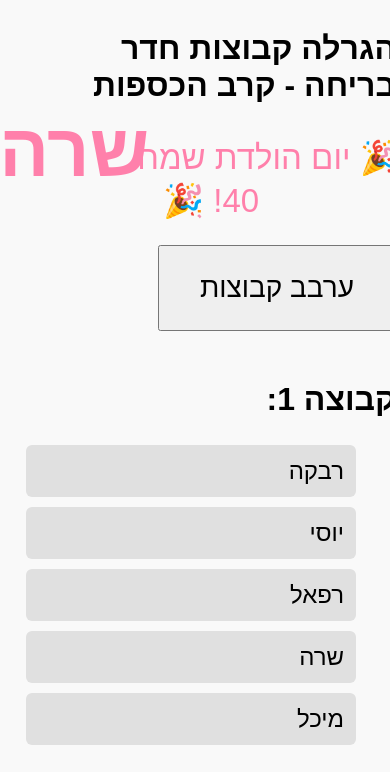
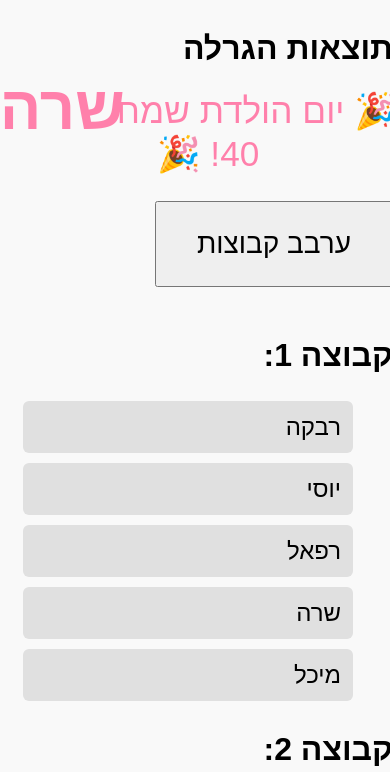
Before and after one commit to rafoshik/draw, a plain HTML site: page index.html in a window 390 px wide. Shown: the top 772 px of the page. Drawn offline with Linux system fonts and the light colour scheme.

Commit message:
Update index.html

```diff
--- a/index.html
+++ b/index.html
@@ -1,7 +1,7 @@
 <!DOCTYPE html>
 <html>
 <head>
-    <title>הגרלה קבוצות חדר בריחה - קרב הכספות</title>
+    <title>תוצאות הגרלה</title>
     <style>
         body {
             font-family: Arial, sans-serif;
@@ -32,14 +32,14 @@
         }
         /* אנימציה של יום הולדת */
         #birthdayMessage {
-            font-size: 36px;
+            font-size: 28px;
             color: #ff4081;
             text-align: center;
             margin-bottom: 30px;
             animation: pulse 2s infinite;
         }
         #birthdayMessage .sarah {
-            font-size: 48px;
+            font-size: 36px;
             font-weight: bold;
             display: inline-block;
             animation: grow 2s infinite;
@@ -70,16 +70,16 @@
                 font-size: 24px;
             }
             #birthdayMessage {
-                font-size: 30px;
+                font-size: 32px;
             }
             #birthdayMessage .sarah {
-                font-size: 48px;
+                font-size: 40px;
             }
         }
     </style>
 </head>
 <body>
-    <h1>הגרלה קבוצות חדר בריחה - קרב הכספות</h1>
+    <h1>תוצאות הגרלה</h1>
 
     <div id="birthdayMessage">🎉 יום הולדת שמח <span class="sarah">שרה</span> 40! 🎉</div>
 
@@ -121,6 +121,7 @@
             let randomValue = Math.random();
             let rivka = 'רבקה';
             let michal = 'מיכל';
+            let orly = 'אורלי';
 
             let group1 = [];
             let group2 = [];
@@ -137,10 +138,17 @@
                 // הסרתן מהרשימות הנותרות
                 remainingCat1 = remainingCat1.filter(person => person !== rivka && person !== michal);
 
-                // בחירת 1 משתתף נוסף מקטגוריה 1
-                let selectedCat1 = getRandomElements(remainingCat1, 1);
+                // בחירת 1 משתתף נוסף מקטגוריה 1, למעט אורלי
+                let selectedCat1 = getRandomElements(remainingCat1, 1, [orly]);
                 group1 = group1.concat(selectedCat1);
                 remainingCat1 = remainingCat1.filter(person => !selectedCat1.includes(person));
+
+                // אם לא נותרו משתתפים בקטגוריה 1 למעט אורלי, נוסיף את שרה
+                if (selectedCat1.length === 0) {
+                    let sara = 'שרה';
+                    group1.push(sara);
+                    remainingCat1 = remainingCat1.filter(person => person !== sara);
+                }
 
                 // בחירת 2 משתתפים מקטגוריה 2
                 let selectedCat2 = getRandomElements(remainingCat2, 2);
@@ -167,8 +175,9 @@
                 // הסרתן מהרשימות הנותרות
                 remainingCat1 = remainingCat1.filter(person => person !== rivka && person !== michal);
 
-                // בחירת 1 משתתף נוסף מקטגוריה 1 לקבוצה 1
-                let selectedCat1Group1 = getRandomElements(remainingCat1, 1);
+                // בחירת 1 משתתף נוסף מקטגוריה 1 לקבוצה 1, למעט אורלי אם כבר בקבוצה 2
+                let excludeFromCat1 = group2.includes(orly) ? [] : [orly];
+                let selectedCat1Group1 = getRandomElements(remainingCat1, 1, excludeFromCat1);
                 group1 = group1.concat(selectedCat1Group1);
                 remainingCat1 = remainingCat1.filter(person => !selectedCat1Group1.includes(person));
 
@@ -185,6 +194,13 @@
                 // קבוצה 1 מכילה 5 אנשים
                 // קבוצה 2 מקבלת את השאר
                 group2 = group2.concat(remainingCat1, remainingCat2, remainingCat3);
+            }
+
+            // בדיקה שאורלי לא בקבוצה עם רבקה ומיכל
+            if (group1.includes(rivka) && group1.includes(michal) && group1.includes(orly)) {
+                // מעבירים את אורלי לקבוצה 2
+                group1 = group1.filter(person => person !== orly);
+                group2.push(orly);
             }
 
             // ערבוב הקבוצות לפני ההצגה
```
